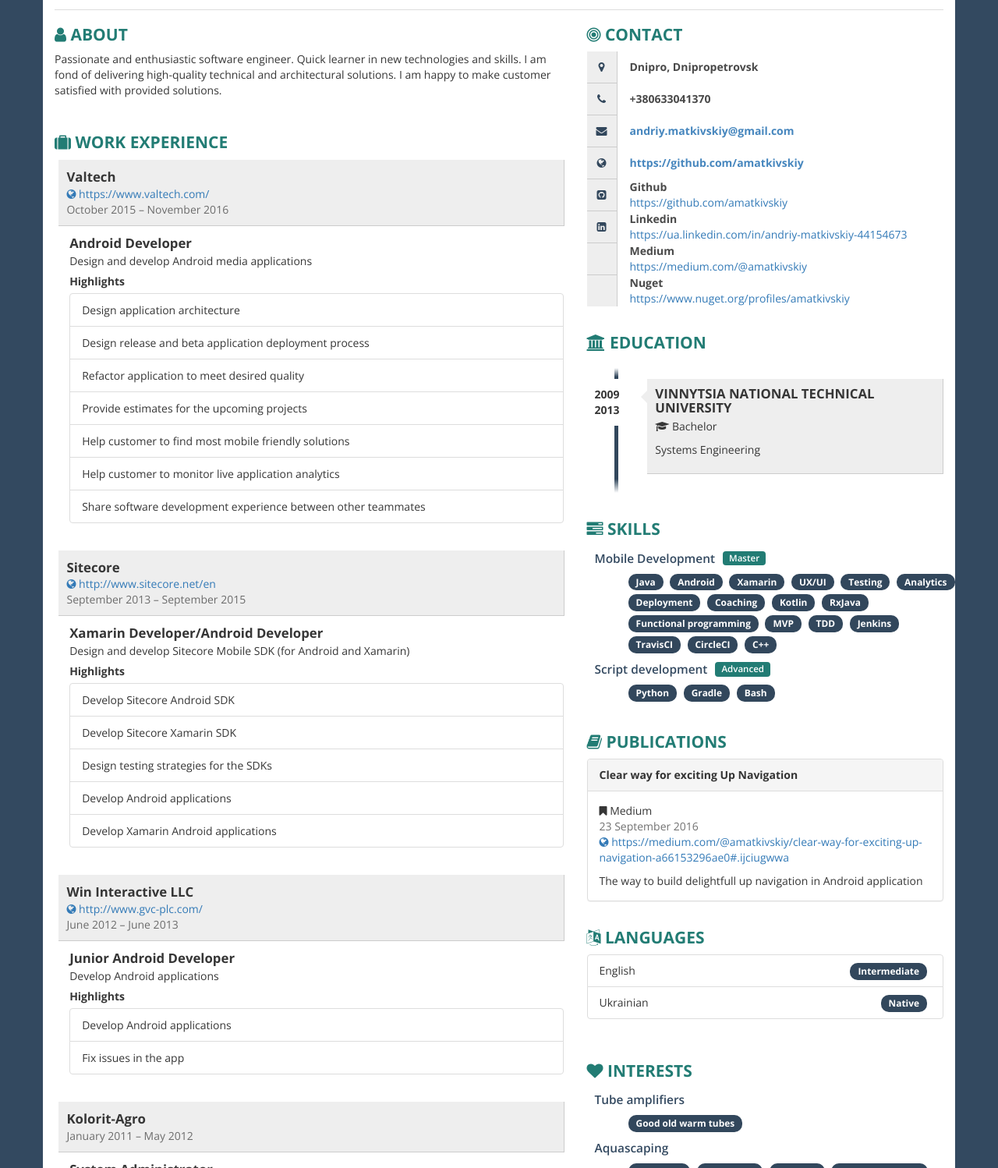
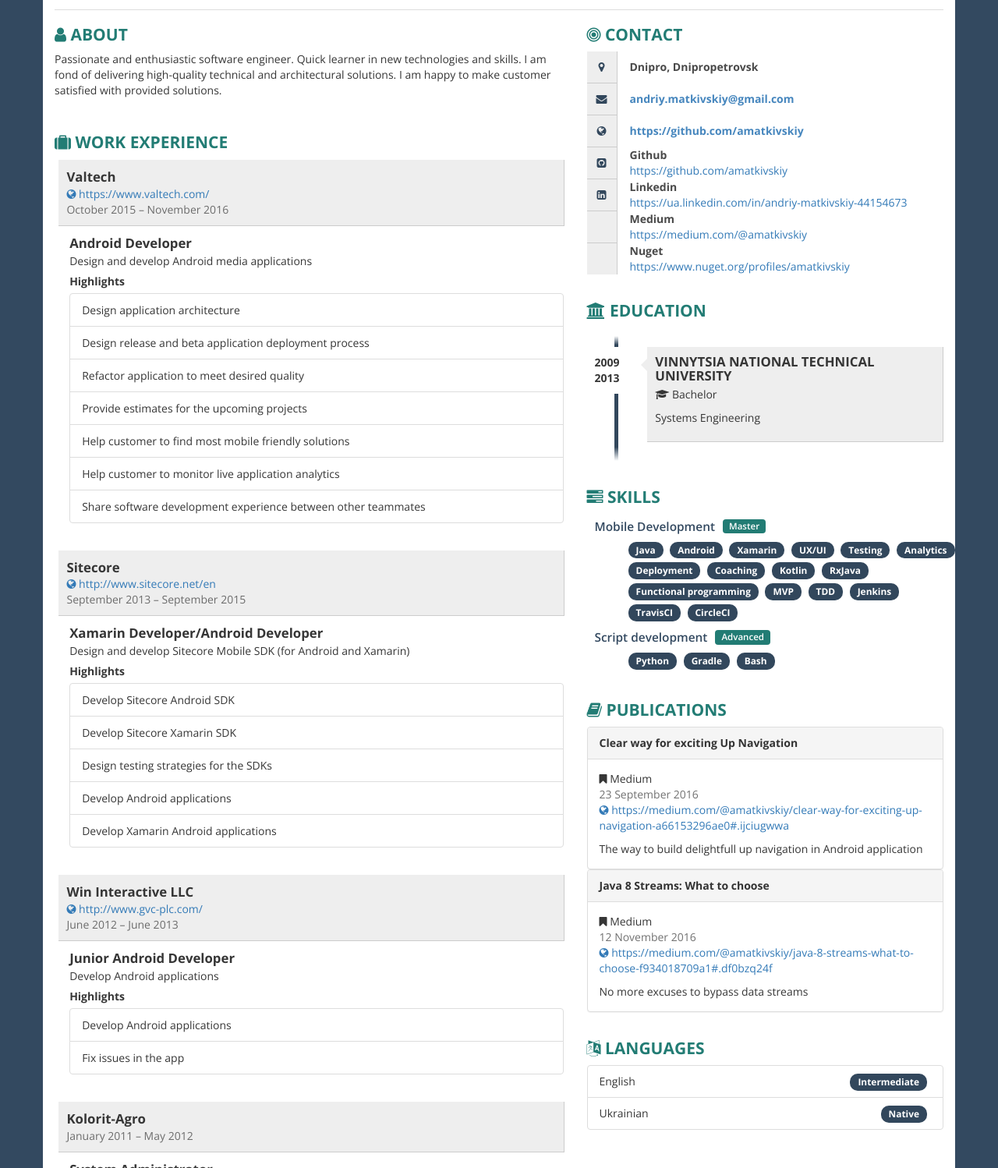
Before and after one commit to amatkivskiy/amatkivskiy.github.io, a plain HTML site: page index.html in a window 1280 px wide. Shown: the part 245-1743 px from the top of the page at 78% size. Drawn offline with nearby package versions, Linux system fonts and the light colour scheme; some icons are missing.

Commit message:
Regenerate index.html.

```diff
--- a/index.html
+++ b/index.html
@@ -501,12 +501,8 @@ a[href]:after {
               <div class="title only  pull-right">Dnipro, Dnipropetrovsk</div>
             </div>
             <div class="contact-item">
-              <div class="icon pull-left text-center"><span class="fa fa-phone fa-fw"></span></div>
-              <div class="title only pull-right">+380633041370</div>
-            </div>
-            <div class="contact-item">
               <div class="icon pull-left text-center"><span class="fa fa-envelope fa-fw"></span></div>
-              <div class="title only pull-right"><a href="/cdn-cgi/l/email-protection#c3a2ada7b1aabaedaea2b7a8aab5b0a8aaba83a4aea2aaafeda0acae" target="_blank"><span class="__cf_email__" data-cfemail="8dece3e9ffe4f4a3e0ecf9e6e4fbfee6e4f4cdeae0ece4e1a3eee2e0">[email&#160;protected]</span><script data-cfhash='f9e31' type="text/javascript">/* <![CDATA[ */!function(t,e,r,n,c,a,p){try{t=document.currentScript||function(){for(t=document.getElementsByTagName('script'),e=t.length;e--;)if(t[e].getAttribute('data-cfhash'))return t[e]}();if(t&&(c=t.previousSibling)){p=t.parentNode;if(a=c.getAttribute('data-cfemail')){for(e='',r='0x'+a.substr(0,2)|0,n=2;a.length-n;n+=2)e+='%'+('0'+('0x'+a.substr(n,2)^r).toString(16)).slice(-2);p.replaceChild(document.createTextNode(decodeURIComponent(e)),c)}p.removeChild(t)}}catch(u){}}()/* ]]> */</script></a></div>
+              <div class="title only pull-right"><a href="/cdn-cgi/l/email-protection#fb9a959f899282d5969a8f90928d88909282bb9c969a9297d5989496" target="_blank"><span class="__cf_email__" data-cfemail="b0d1ded4c2d9c99eddd1c4dbd9c6c3dbd9c9f0d7ddd1d9dc9ed3dfdd">[email&#160;protected]</span><script data-cfhash='f9e31' type="text/javascript">/* <![CDATA[ */!function(t,e,r,n,c,a,p){try{t=document.currentScript||function(){for(t=document.getElementsByTagName('script'),e=t.length;e--;)if(t[e].getAttribute('data-cfhash'))return t[e]}();if(t&&(c=t.previousSibling)){p=t.parentNode;if(a=c.getAttribute('data-cfemail')){for(e='',r='0x'+a.substr(0,2)|0,n=2;a.length-n;n+=2)e+='%'+('0'+('0x'+a.substr(n,2)^r).toString(16)).slice(-2);p.replaceChild(document.createTextNode(decodeURIComponent(e)),c)}p.removeChild(t)}}catch(u){}}()/* ]]> */</script></a></div>
             </div>
             <div class="contact-item">
               <div class="icon pull-left text-center"><span class="fa fa-globe fa-fw"></span></div>
@@ -572,7 +568,6 @@ a[href]:after {
                 <span class= "skill badge">Jenkins</span>
                 <span class= "skill badge">TravisCI</span>
                 <span class= "skill badge">CircleCI</span>
-                <span class= "skill badge">C++</span>
               </div>
             </div>
             <div class="skills clearfix">
@@ -601,6 +596,19 @@ a[href]:after {
                   <a href="https:&#x2F;&#x2F;medium.com&#x2F;@amatkivskiy&#x2F;clear-way-for-exciting-up-navigation-a66153296ae0#.ijciugwwa" target= "_blank"><i class="fa fa-globe ico"></i> https:&#x2F;&#x2F;medium.com&#x2F;@amatkivskiy&#x2F;clear-way-for-exciting-up-navigation-a66153296ae0#.ijciugwwa</a>
                 </div>
                 <p>The way to build delightfull up navigation in Android application</p>
+              </div>
+            </div>
+            <div class="publication panel panel-default">
+              <div class="panel-heading">
+                <div class="name panel-title">Java 8 Streams: What to choose</div>
+              </div>
+              <div class="panel-body">
+                <div class="publisher"><i class= "fa fa-bookmark ico"></i> Medium</div>
+                <div class="year">12 November  2016</div>
+                <div class="address">
+                  <a href="https:&#x2F;&#x2F;medium.com&#x2F;@amatkivskiy&#x2F;java-8-streams-what-to-choose-f934018709a1#.df0bzq24f" target= "_blank"><i class="fa fa-globe ico"></i> https:&#x2F;&#x2F;medium.com&#x2F;@amatkivskiy&#x2F;java-8-streams-what-to-choose-f934018709a1#.df0bzq24f</a>
+                </div>
+                <p>No more excuses to bypass data streams</p>
               </div>
             </div>
           </div>
```
